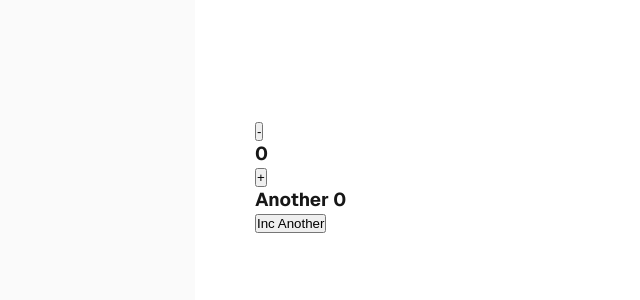
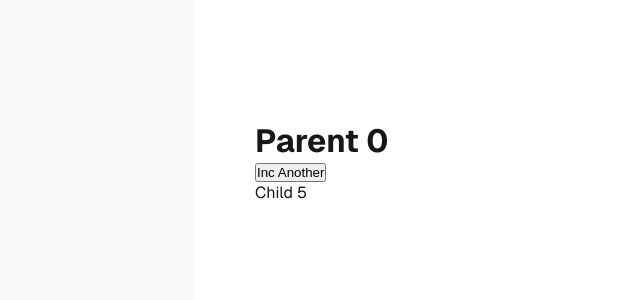
Before and after one commit to Elirus43/frontendWreact, a Next.js app: page / in a window 1280 px wide. Shown: the top 300 px of the page, without its empty margins (45-685 px from the left). Built offline with nearby package versions, Linux system fonts and the light colour scheme.

Commit message:
Render & Commit

```diff
--- a/jsconfig.json
+++ b/jsconfig.json
@@ -2,6 +2,7 @@
   "compilerOptions": {
     "paths": {
       "@/*": ["./src/*"]
-    }
+    },
+    "jsx": "react"
   }
 }
--- a/next.config.mjs
+++ b/next.config.mjs
@@ -2,6 +2,7 @@
 const nextConfig = {
   /* config options here */
   reactCompiler: true,
+  reactStrictMode: false,
 };
 
 export default nextConfig;
--- /dev/null
+++ b/src/app/components/Parent.jsx
@@ -0,0 +1,20 @@
+'use client';
+import {useState} from "react";
+
+function Child({value})
+{
+    console.log('Child render');
+    return (<div>
+        Child {value}
+    </div>)
+}
+export default function Parent()
+{
+    console.log('Parent render');
+    const [another, setAnother] = useState(0);
+    return (<div>
+        <h1>Parent {another}</h1>
+        <button onClick={() => setAnother(another + 1)}>Inc Another</button>
+        <Child value = {another + 5}/>
+    </div>)
+}
--- a/src/app/page.js
+++ b/src/app/page.js
@@ -8,6 +8,7 @@ import Greeting from "./components/Greeting";
 import UserProfile from "./components/conditional/UserProfile";
 import ListDemo from "./components/list/ListDemo";
 import Counter from "@/app/components/Counter";
+import Parent from "./components/Parent";
 
 export default function Home() {
   return (
@@ -33,7 +34,8 @@ export default function Home() {
 
           {/*<UserProfile role={'user'} /> /!* Best Practice*!/*/}
           {/*<ListDemo />*/}
-          <Counter />
+          {/*<Counter />*/}
+          <Parent />
       </main>
     </div>
   );
```
